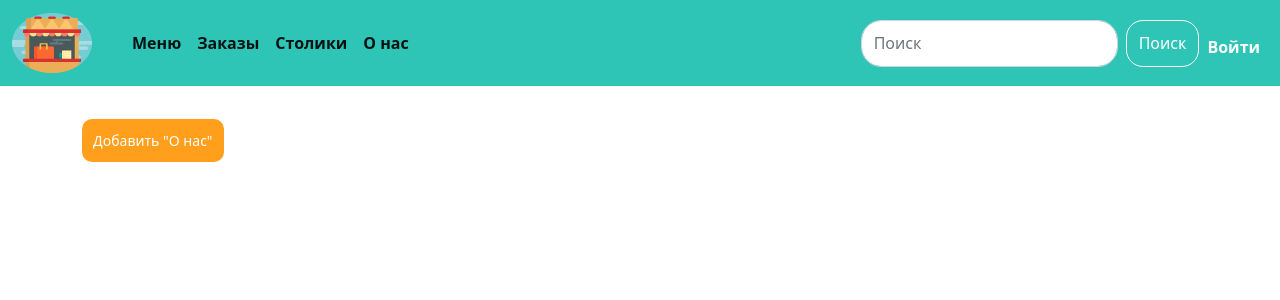
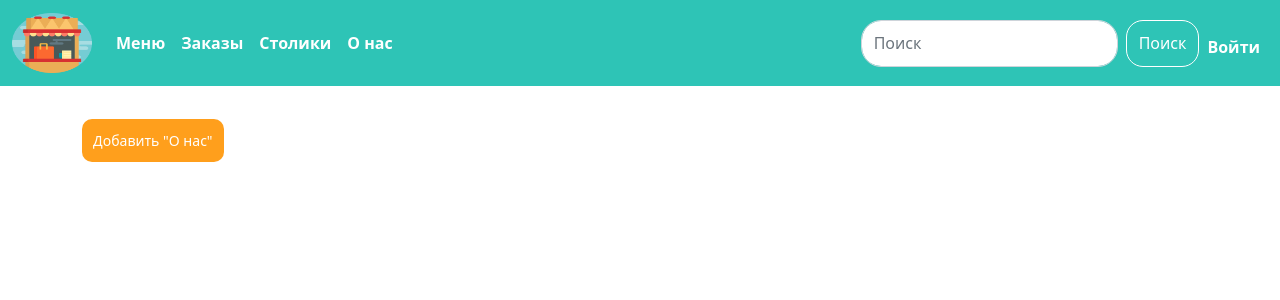
Before and after one commit to stybayev/esdp-ap-5-6-team-3, a Django app: template templates/aboutus/aboutus_view.html in a window 1280 px wide. Shown: the top 300 px of the page. Run offline with Django 4.2, Linux system fonts and the light colour scheme; the template is opened without the code that fills it, so the values that code supplies are empty; parts of the project's set-up code (start-up, migrations or seed data) failed here and were passed over; some libraries are stand-ins or nearby versions.

Commit message:
# Подправил дизайн

```diff
--- a/templates/common/menu.html
+++ b/templates/common/menu.html
@@ -7,21 +7,18 @@
         </button>
         <div class="collapse navbar-collapse" id="navbarText">
             <ul class="navbar-nav me-auto mb-2 mb-lg-0">
-                <li class="nav-item">
-                    <a class="nav-link active" aria-current="page" href="#"></a>
-                </li>
                 <li class="nav-item" >
-                    <a class="nav-link active menu" aria-current="page" href="{% url 'list_category' %} ">Меню</a>
+                    <a class="nav-link menu" aria-current="page" href="{% url 'list_category' %} ">Меню</a>
                 </li>
               <li class="nav-item" >
-                  <a class="nav-link active menu" aria-current="page"  href="{% url 'orders_view' %} ">Заказы</a>
+                  <a class="nav-link menu" aria-current="page"  href="{% url 'orders_view' %} ">Заказы</a>
                 </li>
 
                 <li class="nav-item" >
-                    <a class="nav-link active menu" aria-current="page"  href="#">Столики</a>
+                    <a class="nav-link menu" aria-current="page"  href="{% url 'reserv_list' %}">Столики</a>
                 </li>
                 <li class="nav-item" >
-                    <a class="nav-link active menu" aria-current="page"  href="{% url 'aboutus_view' %} ">О нас</a>
+                    <a class="nav-link menu" aria-current="page"  href="{% url 'aboutus_view' %} ">О нас</a>
                 </li>
             </ul>
             <span class="navbar-text">
```
